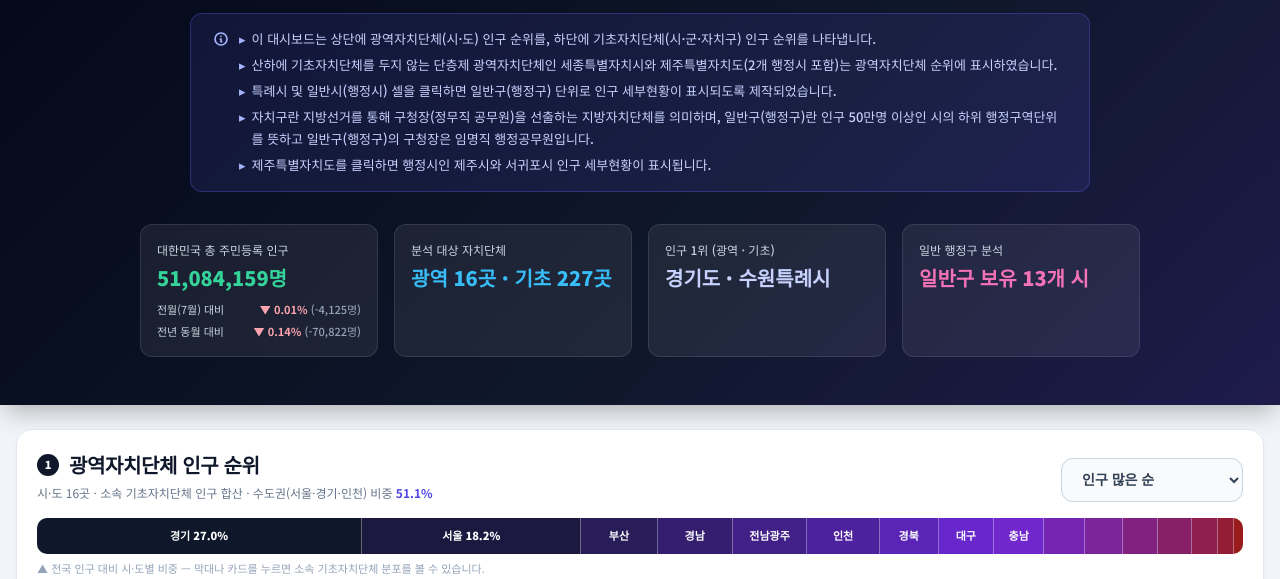
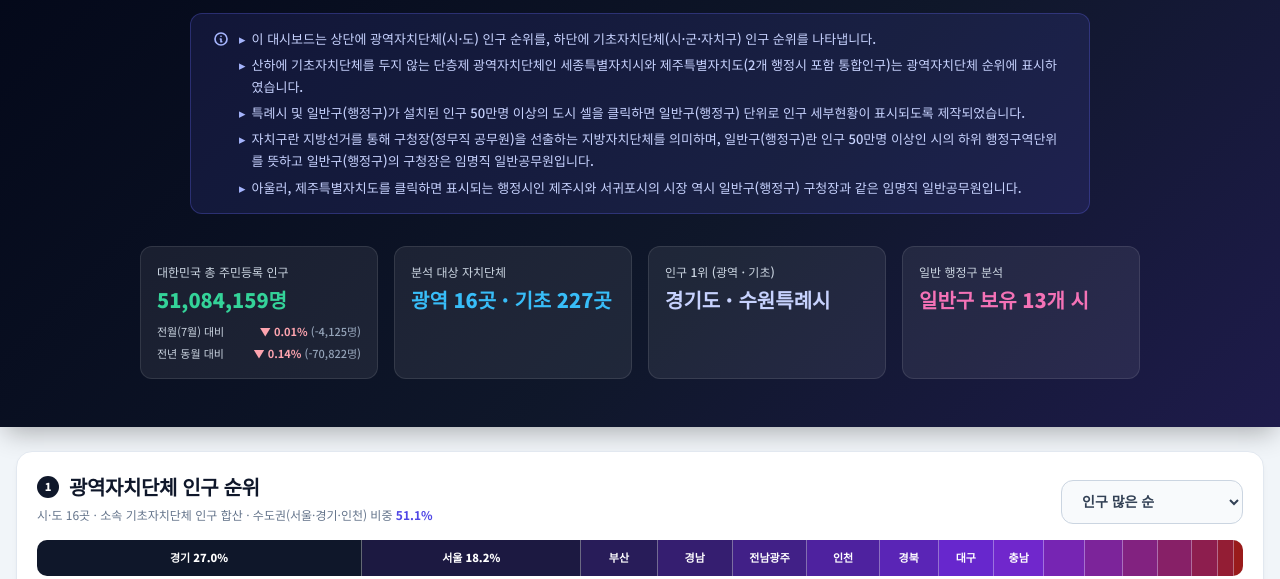
Before and after one commit to MichaelChe-76/my_dashboard, a plain HTML site: page population202608_1.html in a window 1280 px wide. Shown: the part 185-764 px from the top of the page. Drawn offline with Linux system fonts and the light colour scheme.

Commit message:
Update population202608_1.html

```diff
--- a/population202608_1.html
+++ b/population202608_1.html
@@ -644,19 +644,19 @@
       </li>
       <li style="display: flex; gap: 6px; margin-bottom: 4px;">
         <span style="color: #a5b4fc; flex-shrink: 0;">▸</span>
-        <span>산하에 기초자치단체를 두지 않는 단층제 광역자치단체인 세종특별자치시와 제주특별자치도(2개 행정시 포함)는 광역자치단체 순위에 표시하였습니다.</span>
+        <span>산하에 기초자치단체를 두지 않는 단층제 광역자치단체인 세종특별자치시와 제주특별자치도(2개 행정시 포함 통합인구)는 광역자치단체 순위에 표시하였습니다.</span>
       </li>
       <li style="display: flex; gap: 6px; margin-bottom: 4px;">
         <span style="color: #a5b4fc; flex-shrink: 0;">▸</span>
-        <span>특례시 및 일반시(행정시) 셀을 클릭하면 일반구(행정구) 단위로 인구 세부현황이 표시되도록 제작되었습니다.</span>
+        <span>특례시 및 일반구(행정구)가 설치된 인구 50만명 이상의 도시 셀을 클릭하면 일반구(행정구) 단위로 인구 세부현황이 표시되도록 제작되었습니다.</span>
       </li>
             <li style="display: flex; gap: 6px; margin-bottom: 4px;">
         <span style="color: #a5b4fc; flex-shrink: 0;">▸</span>
-        <span>자치구란 지방선거를 통해 구청장(정무직 공무원)을 선출하는 지방자치단체를 의미하며, 일반구(행정구)란 인구 50만명 이상인 시의 하위 행정구역단위를 뜻하고 일반구(행정구)의 구청장은 임명직 행정공무원입니다.</span>
+        <span>자치구란 지방선거를 통해 구청장(정무직 공무원)을 선출하는 지방자치단체를 의미하며, 일반구(행정구)란 인구 50만명 이상인 시의 하위 행정구역단위를 뜻하고 일반구(행정구)의 구청장은 임명직 일반공무원입니다.</span>
       </li>
       <li style="display: flex; gap: 6px;">
         <span style="color: #a5b4fc; flex-shrink: 0;">▸</span>
-        <span>제주특별자치도를 클릭하면 행정시인 제주시와 서귀포시 인구 세부현황이 표시됩니다.</span>
+        <span>아울러, 제주특별자치도를 클릭하면 표시되는 행정시인 제주시와 서귀포시의 시장 역시 일반구(행정구) 구청장과 같은 임명직 일반공무원입니다. </span>
       </li>
     </ul>
   </div>
```
